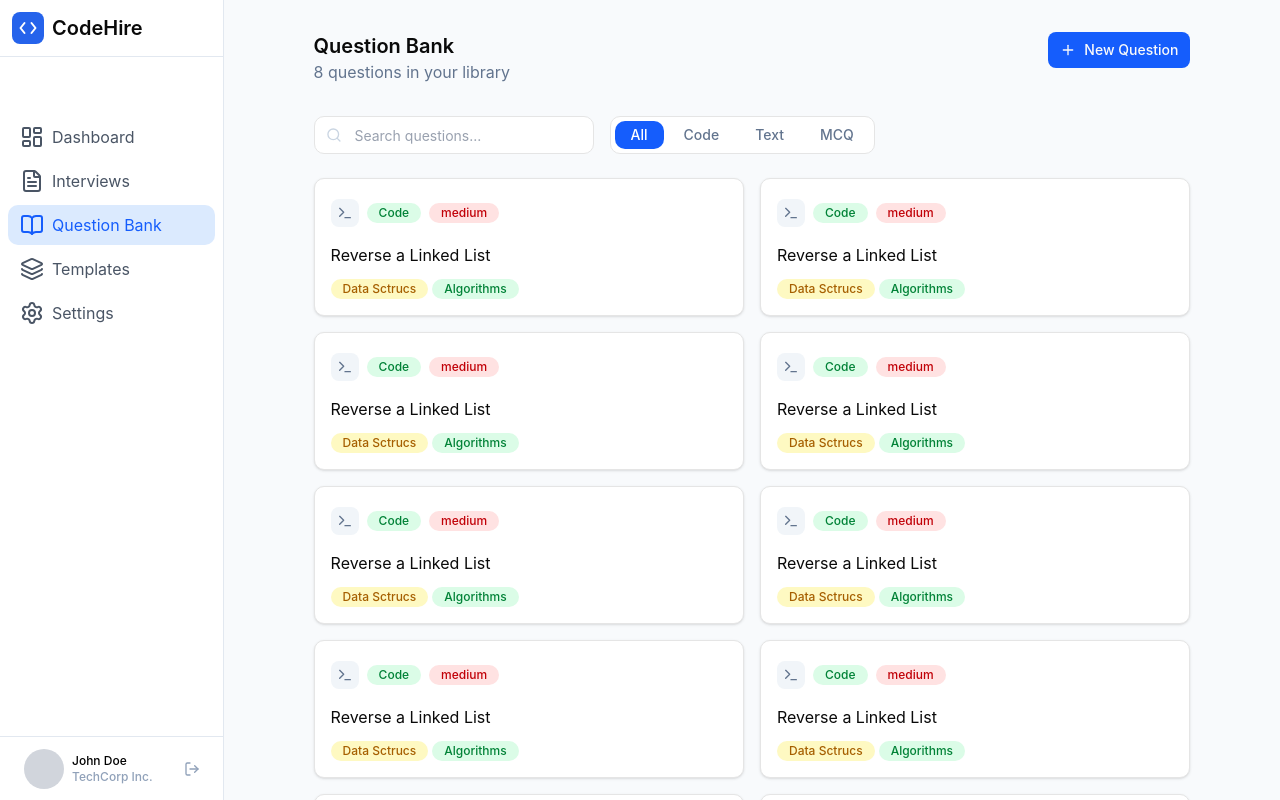
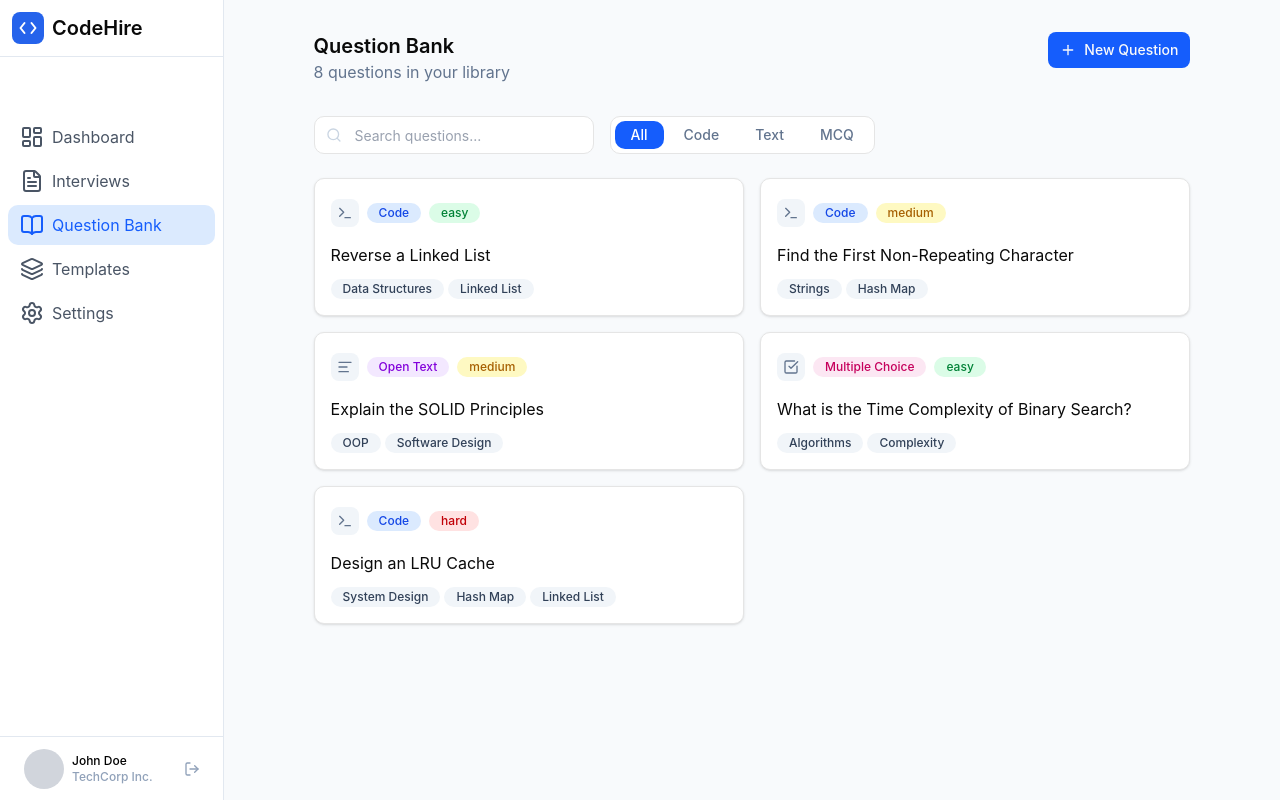
Before and after one commit to GustavoTrinchao/CodeHire, a React (Vite) app in the folder frontend/: page /recruiter/question-bank in a window 1280 px wide. Shown: the top 800 px of the page. Built offline with nearby package versions, Linux system fonts and the light colour scheme.

Commit message:
feat: add dynamic creation of question cards

```diff
--- a/frontend/src/components/interviewTable.tsx
+++ b/frontend/src/components/interviewTable.tsx
@@ -2,15 +2,16 @@ import type { Interview, InterviewStatus} from "@/types/interview"
 import {TableRow, TableBody, TableCell} from "@/components/ui/table";
 import { Button } from "@/components/ui/button";
 import { Eye, SquarePen, Copy} from 'lucide-react';
+import { formatEnum } from "@/utils/format";
 
 type InterviewTableProps = {
   interviews: Interview[]
 }
 
 const statusStyles: Record<InterviewStatus, string> = {
-  Active: "bg-green-100 text-green-700",
-  Draft: "bg-yellow-100 text-yellow-700",
-  Closed: "bg-red-100 text-red-700",
+  ACTIVE: "bg-green-100 text-green-700",
+  DRAFT: "bg-yellow-100 text-yellow-700",
+  CLOSED: "bg-red-100 text-red-700",
 };
 
 function InterviewTable({interviews}:InterviewTableProps){
@@ -23,7 +24,7 @@ function InterviewTable({interviews}:InterviewTableProps){
           <TableCell className="text-slate-400">{interview.duration}</TableCell>
           <TableCell>
             <span className={`rounded-full inline-flex justify-center items-center w-14 h-5 px-3 py-1 text-xs font-medium ${statusStyles[interview.status]}`}>
-              {interview.status}
+              {formatEnum(interview.status)}
             </span>
           </TableCell>
           <TableCell className="text-slate-400">{interview.createdAt}</TableCell>
--- a/frontend/src/components/questionCard.tsx
+++ b/frontend/src/components/questionCard.tsx
@@ -1,14 +1,31 @@
-import { Copy, SquarePen, Terminal } from 'lucide-react';
+import { Copy, SquarePen, Terminal, TextAlignStart, SquareCheckBig } from 'lucide-react';
 import { Button } from "@/components/ui/button";
+import type { Question, QuestionDifficulty, QuestionType } from '@/types/question';
+import { formatEnum } from "@/utils/format";
 
-function QuestionCard(){
+type QuestionCardProps = {
+  question: Question
+}
+
+function QuestionCard({question}:QuestionCardProps){
 
 
-    type InterviewStatus = "Active" | "Draft" | "Closed";
-    const statusStyles: Record<InterviewStatus, string> = {
-        Active: "bg-green-100 text-green-700",
-        Draft: "bg-yellow-100 text-yellow-700",
-        Closed: "bg-red-100 text-red-700",
+    const difficultyStyles: Record<QuestionDifficulty, string> = {
+        EASY: "bg-green-100 text-green-700",
+        MEDIUM: "bg-yellow-100 text-yellow-700",
+        HARD: "bg-red-100 text-red-700",
+    };
+
+    const TypesStyles: Record<QuestionType, string> = {
+        CODE: "bg-blue-100 text-blue-700",
+        OPEN_TEXT: "bg-purple-100 text-purple-700",
+        MULTIPLE_CHOICE: "bg-pink-100 text-pink-700",
+    };
+
+    const questionIcons = {
+      CODE: <Terminal className="text-slate-500 h-4 w-4" />,
+      OPEN_TEXT: <TextAlignStart className="text-slate-500 h-4 w-4" />,
+      MULTIPLE_CHOICE: <SquareCheckBig className="text-slate-500 h-4 w-4" />,
     };
 
     return(
@@ -16,20 +33,21 @@ function QuestionCard(){
         <div className="flex justify-between">
           <div className="flex flex-wrap items-center gap-2">
             <div className="flex justify-center items-center h-7 w-7 bg-slate-100 rounded-md">
-              <Terminal className="text-slate-500 h-4 w-4"/>
+              {questionIcons[question.type]}
             </div>
-            <span className={`rounded-full inline-flex justify-center items-center w-fit h-5 px-3 py-1 text-xs font-medium ${statusStyles["Active"]}`}>Code</span>
-            <span className={`rounded-full inline-flex justify-center items-center w-fit h-5 px-3 py-1 text-xs font-medium ${statusStyles["Closed"]}`}>medium</span>
+            <span className={`rounded-full inline-flex justify-center items-center w-fit h-5 px-3 py-1 text-xs font-medium ${TypesStyles[question.type]}`}>{formatEnum(question.type)}</span>
+            <span className={`rounded-full inline-flex justify-center items-center w-fit h-5 px-3 py-1 text-xs font-medium ${difficultyStyles[question.difficulty]}`}>{question.difficulty.toLowerCase()}</span>
           </div>
           <div className="flex opacity-0 group-hover:opacity-100 duration-200">
             <Button className="bg-transparent hover:bg-slate-100 text-slate-600"><SquarePen/></Button>
             <Button className="bg-transparent hover:bg-slate-100 text-slate-600"><Copy/></Button>
           </div>
         </div>
-        <h2>Reverse a Linked List</h2>
+        <h2>{question.title}</h2>
         <div className="flex flex-wrap gap-1">
-          <span className={`rounded-full inline-flex justify-center items-center w-fit h-5 px-3 py-1 text-xs font-medium ${statusStyles["Draft"]}`}>Data Sctrucs</span>
-          <span className={`rounded-full inline-flex justify-center items-center w-fit h-5 px-3 py-1 text-xs font-medium ${statusStyles["Active"]}`}>Algorithms</span>
+          {question.tags.map((tag) => (
+            <span className="rounded-full inline-flex justify-center items-center w-fit h-5 px-3 py-1 text-xs font-medium bg-slate-100 text-slate-700">{tag}</span>
+          ))}
         </div>
       </div>
     )
--- a/frontend/src/pages/recruiter/RecruiterInterviewsPage.tsx
+++ b/frontend/src/pages/recruiter/RecruiterInterviewsPage.tsx
@@ -21,7 +21,7 @@ function RecruiterInterviewsPage() {
       title: "Entrevista Backend Java",
       questions: 5,
       duration: "60 min",
-      status: "Active",
+      status: "ACTIVE",
       createdAt: "29/07/2026",
     },
     {
@@ -29,7 +29,7 @@ function RecruiterInterviewsPage() {
       title: "Entrevista Backend python",
       questions: 5,
       duration: "60 min",
-      status: "Active",
+      status: "ACTIVE",
       createdAt: "29/07/2026",
     },
     {
@@ -37,7 +37,7 @@ function RecruiterInterviewsPage() {
       title: "Entrevista Backend Java",
       questions: 5,
       duration: "60 min",
-      status: "Active",
+      status: "ACTIVE",
       createdAt: "29/07/2026",
     },
     {
@@ -45,7 +45,7 @@ function RecruiterInterviewsPage() {
       title: "Entrevista Backend Java",
       questions: 5,
       duration: "60 min",
-      status: "Closed",
+      status: "CLOSED",
       createdAt: "29/07/2026",
     },
     {
@@ -53,7 +53,7 @@ function RecruiterInterviewsPage() {
       title: "Entrevista Backend Java",
       questions: 5,
       duration: "60 min",
-      status: "Active",
+      status: "ACTIVE",
       createdAt: "29/07/2026",
     },
     {
@@ -61,7 +61,7 @@ function RecruiterInterviewsPage() {
       title: "Desafio React",
       questions: 8,
       duration: "90 min",
-      status: "Draft",
+      status: "DRAFT",
       createdAt: "28/07/2026",
     },
   ];
--- a/frontend/src/pages/recruiter/RecruiterQuestionBankPage.tsx
+++ b/frontend/src/pages/recruiter/RecruiterQuestionBankPage.tsx
@@ -1,16 +1,55 @@
 import Sidebar from "@/components/sidebar";
 import FilterGroup from "@/components/filterGroup";
-import { Plus, Copy, SquarePen } from 'lucide-react';
+import { Plus } from 'lucide-react';
 import { Button } from "@/components/ui/button";
 import SearchInput from "@/components/searchInput";
 import { useState } from "react";
 import QuestionCard from "@/components/questionCard";
+import type { Question } from "@/types/question";
 
 function RecruiterQuestionBankPage() {
   const [filter, setFilter] = useState("All");
   function handleFilterChange(filter: string) {
     setFilter(filter);
   }
+
+  const questions: Question[] = [
+    {
+      id: 1,
+      title: "Reverse a Linked List",
+      difficulty: "EASY",
+      type: "CODE",
+      tags: ["Data Structures", "Linked List"],
+    },
+    {
+      id: 2,
+      title: "Find the First Non-Repeating Character",
+      difficulty: "MEDIUM",
+      type: "CODE",
+      tags: ["Strings", "Hash Map"],
+    },
+    {
+      id: 3,
+      title: "Explain the SOLID Principles",
+      difficulty: "MEDIUM",
+      type: "OPEN_TEXT",
+      tags: ["OOP", "Software Design"],
+    },
+    {
+      id: 4,
+      title: "What is the Time Complexity of Binary Search?",
+      difficulty: "EASY",
+      type: "MULTIPLE_CHOICE",
+      tags: ["Algorithms", "Complexity"],
+    },
+    {
+      id: 5,
+      title: "Design an LRU Cache",
+      difficulty: "HARD",
+      type: "CODE",
+      tags: ["System Design", "Hash Map", "Linked List"],
+    },
+  ];
 
   return (
     <div>
@@ -32,17 +71,9 @@ function RecruiterQuestionBankPage() {
           />
         </div>
         <div className="px-8 lg:px-[7vw] py-6 grid grid-cols-1 xl:grid-cols-2 gap-4">
-          <QuestionCard/>
-          <QuestionCard/>
-          <QuestionCard/>
-          <QuestionCard/>
-          <QuestionCard/>
-          <QuestionCard/>
-          <QuestionCard/>
-          <QuestionCard/>
-          <QuestionCard/>
-          <QuestionCard/>
-          <QuestionCard/>
+          {questions.map((question) => (
+            <QuestionCard question={question}/>
+          ))}
         </div>
       </main>
     </div>
--- a/frontend/src/types/interview.ts
+++ b/frontend/src/types/interview.ts
@@ -1,4 +1,4 @@
-export type InterviewStatus = "Active" | "Draft" | "Closed";
+export type InterviewStatus = "ACTIVE" | "DRAFT" | "CLOSED";
 
 export interface Interview {
   id: number;
--- /dev/null
+++ b/frontend/src/types/question.ts
@@ -0,0 +1,10 @@
+export type QuestionDifficulty = "EASY" | "MEDIUM" | "HARD";
+export type QuestionType = "CODE" | "OPEN_TEXT" | "MULTIPLE_CHOICE";
+
+export interface Question {
+  id: number;
+  title: string;
+  difficulty: QuestionDifficulty;
+  type: QuestionType;
+  tags: string[];
+};
--- /dev/null
+++ b/frontend/src/utils/format.ts
@@ -0,0 +1,10 @@
+export function formatEnum(value: string): string {
+  return value
+    .toLowerCase()
+    .replaceAll("_", " ")
+    .replace(/\b\w/g, (letter) => letter.toUpperCase());
+}
+
+export function capitalize(value: string): string {
+  return value.charAt(0).toUpperCase() + value.slice(1).toLowerCase();
+}
```
